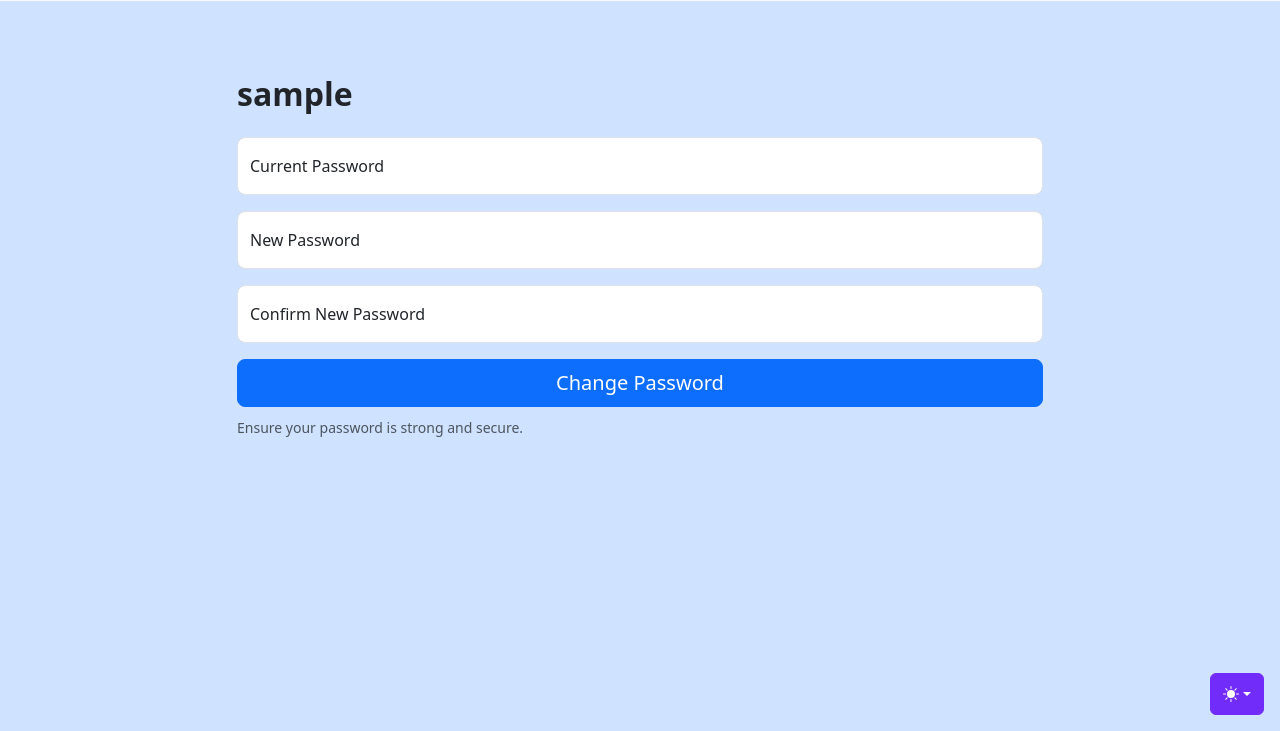
After one commit to Naraka/news-drop, a Django app: page /profile/ in a window 1280 px wide. The commit adds this page. Shown: the part 69-800 px from the top of the page. Run offline with Django 5.2, Linux system fonts and the light colour scheme; the visitor is signed in with stand-in values (Sample User, id 1); some libraries are stand-ins or nearby versions.

Commit message:
feat(news-drop): change password

```diff
--- a/news-drop/templates/layout/base.html
+++ b/news-drop/templates/layout/base.html
@@ -163,9 +163,8 @@
             <img src="https://via.placeholder.com/32?text=?" alt="Placeholder" width="32" height="32" class="rounded-circle">
           </a>
           <ul class="dropdown-menu text-small" style="right: 0; left: auto;">
-            <li><a class="dropdown-item" href="#">New project...</a></li>
             <li><a class="dropdown-item" href="#">Settings</a></li>
-            <li><a class="dropdown-item" href="#">Profile</a></li>
+            <li><a class="dropdown-item" href="{% url 'profile' %}"">Profile</a></li>
             <li><hr class="dropdown-divider"></li>
             <li><a class="dropdown-item" href="{% url 'signout' %}">Sign out</a></li>
           </ul>
--- /dev/null
+++ b/news-drop/templates/users/profile.html
@@ -0,0 +1,31 @@
+{% extends "layout/base.html" %}
+
+{% block "content" %}
+
+
+<div class="modal-header p-5 pb-4 border-bottom-0">
+    <h1 class="fw-bold mb-0 fs-2">{{ user.username }}</h1>
+</div>
+<div class="modal-body p-5 pt-0">
+    <form action="{% url 'profile' %}" method="POST">
+        {% csrf_token %}
+        <div class="form-floating mb-3">
+            <input type="password" class="form-control rounded-3" id="id_old_password" name="old_password" placeholder="Current Password">
+            <label for="id_old_password">Current Password</label>
+        </div>
+        <div class="form-floating mb-3">
+            <input type="password" class="form-control rounded-3" id="id_new_password1" name="new_password1" placeholder="New Password">
+            <label for="id_new_password1">New Password</label>
+        </div>
+        <div class="form-floating mb-3">
+            <input type="password" class="form-control rounded-3" id="id_new_password2" name="new_password2" placeholder="Confirm New Password">
+            <label for="id_new_password2">Confirm New Password</label>
+        </div>
+        <button class="w-100 mb-2 btn btn-lg rounded-3 btn-primary" type="submit">Change Password</button>
+        <small class="text-body-secondary">Ensure your password is strong and secure.</small>
+    </form>
+</div>
+
+
+
+{% endblock "content" %}
--- a/news-drop/users/urls.py
+++ b/news-drop/users/urls.py
@@ -6,4 +6,5 @@ urlpatterns = [
     path('signup/', views.signup , name="signup"),
     path('signout/', views.signout , name="signout"),
     path('signin/', views.signin , name="signin"),
+    path('profile/', views.profile , name="profile"),
 ]
--- a/news-drop/users/views.py
+++ b/news-drop/users/views.py
@@ -1,8 +1,15 @@
-from django.http import HttpResponse
 from django.shortcuts import render, redirect
-from django.contrib.auth.forms import UserCreationForm, AuthenticationForm
+from django.contrib.auth.forms import UserCreationForm, AuthenticationForm, PasswordChangeForm
 from django.contrib.auth.models import User
 from django.contrib.auth import login, logout, authenticate
+from django.contrib.auth.decorators import login_required
+from django.contrib import messages
+from django.contrib.auth import update_session_auth_hash
+
+
+
+
+from utils.config import superuser_required
 
 def signup(request):
     if request.user.is_authenticated:
@@ -62,3 +69,24 @@ def signin(request):
                     return redirect(next_url)
                 except:
                     return redirect("/")
+@login_required
+@superuser_required
+def profile(request):
+    if request.method == 'POST':
+        form = PasswordChangeForm(request.user, request.POST)
+        if form.is_valid():
+            user = form.save()
+            update_session_auth_hash(request, user)
+            messages.success(request, 'Your password was successfully updated!')
+            return redirect('profile')
+        else:
+            messages.error(request, 'Please correct the error below.')
+    else:
+        form = PasswordChangeForm(request.user)
+
+    context = {
+        "form": form,
+        "user": request.user
+
+    }
+    return render(request, 'users/profile.html', context=context)
```
